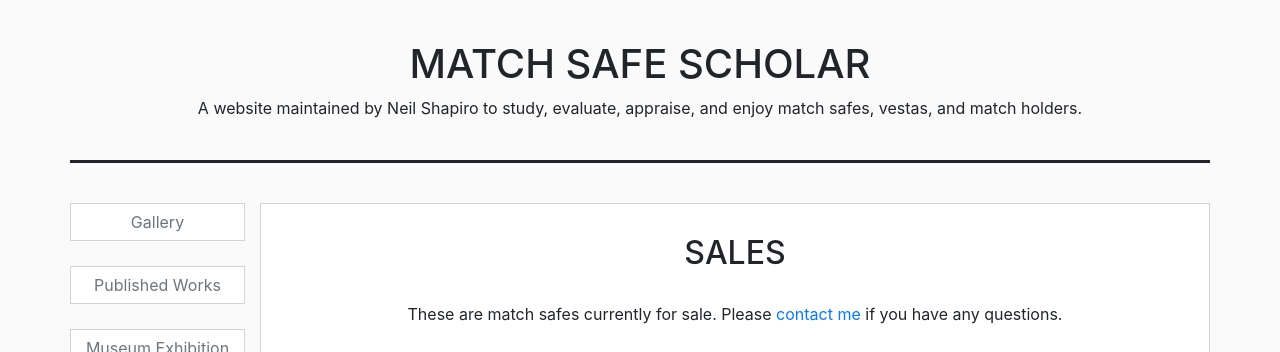
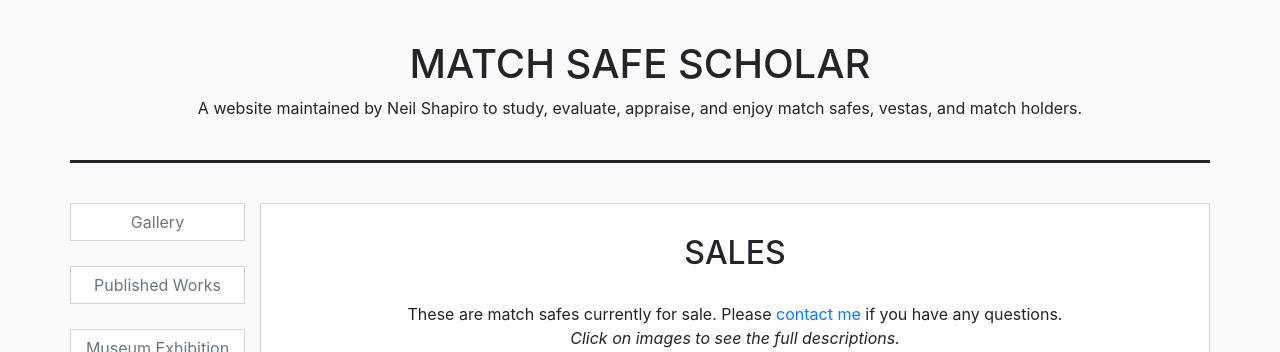
Before and after one commit to neilshapiro/MatchSafeScholar, a Jekyll site: the page built from sales.html, in a window 1280 px wide, cut to the strip 0-352 px from the top of the page. Built offline with Jekyll 4.4.1, drawn with Linux system fonts in a browser that asks for light colours.

Commit message:
added line to page description

```diff
--- a/sales.html
+++ b/sales.html
@@ -4,7 +4,8 @@ title: Sales
 ---
 <h2 class="page-content-title">SALES</h2>
 <p style="margin-bottom:30px;">
-  These are match safes currently for sale. Please <a href="/contact">contact me</a> if you have any questions.
+  These are match safes currently for sale. Please <a href="/contact">contact me</a> if you have any questions.<br>
+  <i>Click on images to see the full descriptions.</i>
 </p>
 <div class="grid">
   {% for item in site.sales %}
```
